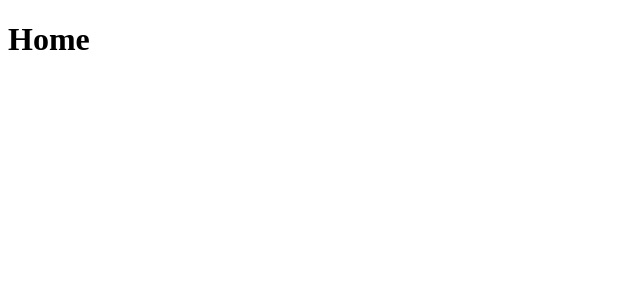
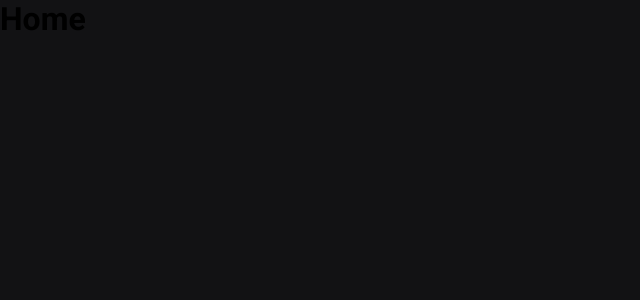
Before and after one commit to Lucariozin/ignite-shop, a Next.js app: page / in a window 1280 px wide. Shown: the top 300 px of the page, without its empty margins (0-640 px from the left). Built offline with nearby package versions, Linux system fonts and the light colour scheme.

Commit message:
configuring the 'Stitches' library for styling and the 'Roboto' font.

```diff
--- a/package.json
+++ b/package.json
@@ -9,6 +9,7 @@
     "lint": "next lint"
   },
   "dependencies": {
+    "@stitches/react": "^1.2.8",
     "@types/node": "18.15.3",
     "@types/react": "18.0.28",
     "@types/react-dom": "18.0.11",
--- a/src/app/layout.tsx
+++ b/src/app/layout.tsx
@@ -1,8 +1,25 @@
 import React from 'react'
 
+import { Roboto } from 'next/font/google'
+
+import { globalStyles } from '@/styles/global'
+import { getCssText } from '@/styles/stitches.config'
+
+const roboto = Roboto({
+  subsets: ['latin'],
+  display: 'swap',
+  weight: ['400', '700'],
+})
+
 const RootLayout = ({ children }: { children: React.ReactNode }) => {
+  globalStyles()
+
   return (
-    <html lang="pt-br">
+    <html lang="pt-br" className={roboto.className}>
+      <head>
+        <style id="stitches" dangerouslySetInnerHTML={{ __html: getCssText() }} />
+      </head>
+
       <body>{children}</body>
     </html>
   )
--- a/src/app/page.tsx
+++ b/src/app/page.tsx
@@ -1,7 +1,3 @@
-// import { Inter } from 'next/font/google'
-
-// const inter = Inter({ subsets: ['latin'] })
-
 const Home = () => {
   return <h1>Home</h1>
 }
--- /dev/null
+++ b/src/styles/global.ts
@@ -0,0 +1,13 @@
+import { globalCss } from '@/styles/stitches.config'
+
+export const globalStyles = globalCss({
+  '*': {
+    margin: '0',
+    padding: '0',
+    boxSizing: 'border-box',
+  },
+
+  body: {
+    backgroundColor: '$gray900',
+  },
+})
--- /dev/null
+++ b/src/styles/stitches.config.ts
@@ -0,0 +1,28 @@
+import { createStitches } from '@stitches/react'
+
+export const { styled, css, globalCss, keyframes, getCssText, theme, createTheme, config } = createStitches({
+  theme: {
+    colors: {
+      white: '#FFFFFF',
+
+      gray100: '#E1E1E6',
+      gray200: '#C4C4CC',
+      gray300: '#8D8D99',
+      gray800: '#202024',
+      gray900: '#121214',
+
+      green400: '#00B37E',
+      green500: '#00875F',
+    },
+  },
+  media: {
+    lg2: '(max-width: 1350px)',
+    lg1: '(max-width: 1200px)',
+
+    md2: '(max-width: 1050px)',
+    md1: '(max-width: 900px)',
+
+    sm2: '(max-width: 750px)',
+    sm1: '(max-width: 600px)',
+  },
+})
```
Also changed, not shown: 1 other file (tests, documents, lock files or other folders).
